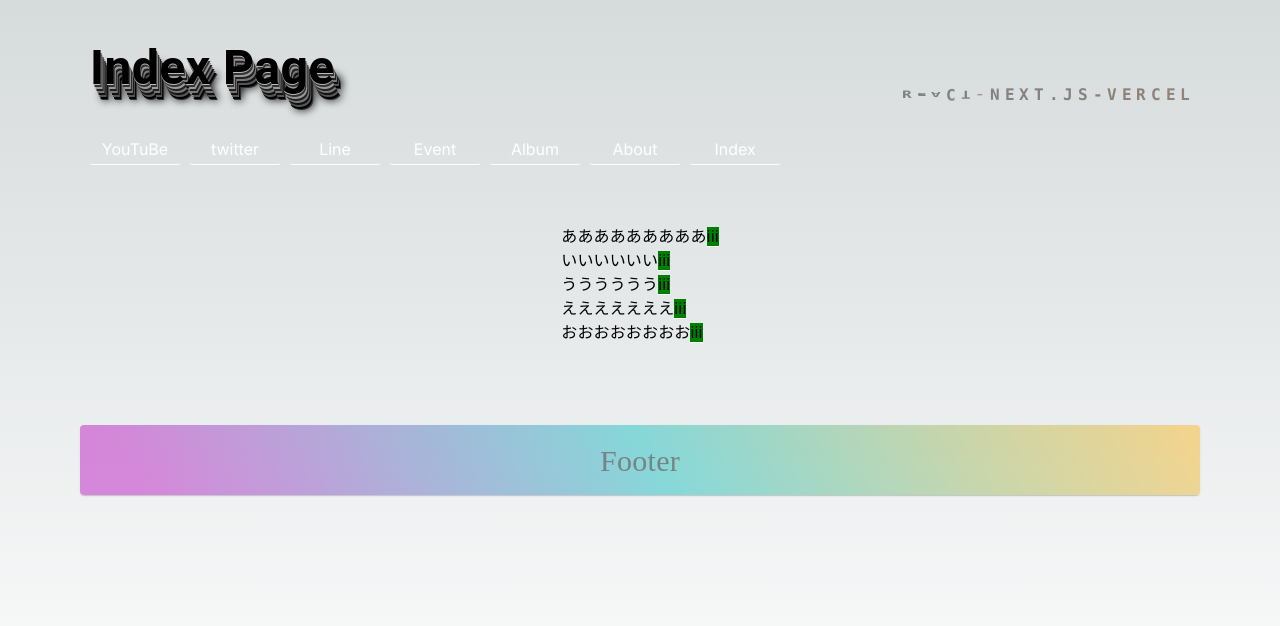
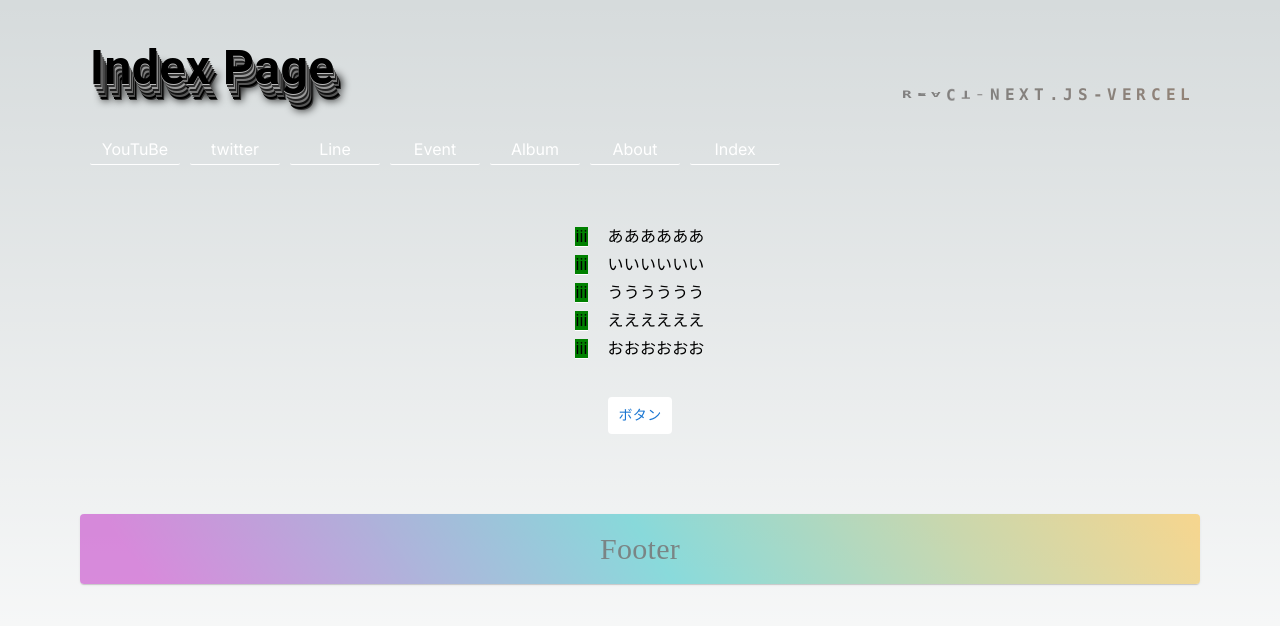
Before and after one commit to URuSonn/NOKSH, a Next.js app: page / in a window 1280 px wide. Shown: the top 626 px of the page. Built offline with nearby package versions, Linux system fonts and the light colour scheme.

Commit message:
✏️ パス修正、微修正

```diff
--- a/src/pages/eventdetailpage.jsx
+++ b/src/pages/eventdetailpage.jsx
@@ -1,9 +1,10 @@
 import Head from "next/head";
 import { Inter } from "next/font/google";
 import styles from "@/src/styles/Home.module.css";
-import { Header } from "@/src/components/Header";
+// import { Header } from "@/src/components/Header";
 import { EVENTS_PROPS } from "@/src/utils/path";
 import { Box, Typography } from "@mui/material";
+import { Header } from "@/src/components/Header";
 
 const inter = Inter({ subsets: ["latin"] });
 
--- a/src/pages/index.jsx
+++ b/src/pages/index.jsx
@@ -4,18 +4,18 @@ import styles from "@/src/styles/Home.module.css";
 import { Header } from "@/src/components/Header";
 import { INDEX_PAGE_TITLE } from "@/src/utils/path";
 import { Footer } from "@/src/components/Footer";
-import { Box, Typography } from "@mui/material";
+import { Box, Button, Typography } from "@mui/material";
 
 const inter = Inter({ subsets: ["latin"] });
 
 export default function Home() {
   const title = INDEX_PAGE_TITLE;
   const DEMO_LIST = [
-    "あああああああああ",
+    "ああああああ",
     "いいいいいい",
     "うううううう",
-    "えええええええ",
-    "おおおおおおおお",
+    "ええええええ",
+    "おおおおおお",
   ];
   return (
     <>
@@ -27,15 +27,21 @@ export default function Home() {
       </Head>
       <main className={`${styles.main} ${inter.className}`}>
         <Header title={title} />
-        <Box sx={{ display: "flex", flexDirection: "column" }}>
+        <Box
+          sx={{
+            display: "flex",
+            flexDirection: "column",
+          }}>
           {DEMO_LIST.map((text) => {
             return (
               <Typography
                 sx={{
-                  "&::after": {
+                  marginBottom: "4px",
+                  "&::before": {
                     background: "green",
                     content: '"iii"',
                     borderBottom: "1px solid white",
+                    marginRight: "20px",
                   },
                 }}>
                 {text}
@@ -43,6 +49,14 @@ export default function Home() {
             );
           })}
         </Box>
+        <Button
+          sx={{ backgroundColor: "white", marginTop: "2rem" }}
+          onClick={(event) => {
+            event.preventDefault;
+            alert(event.target.href);
+          }}>
+          ボタン
+        </Button>
         <Footer />
       </main>
     </>
```
